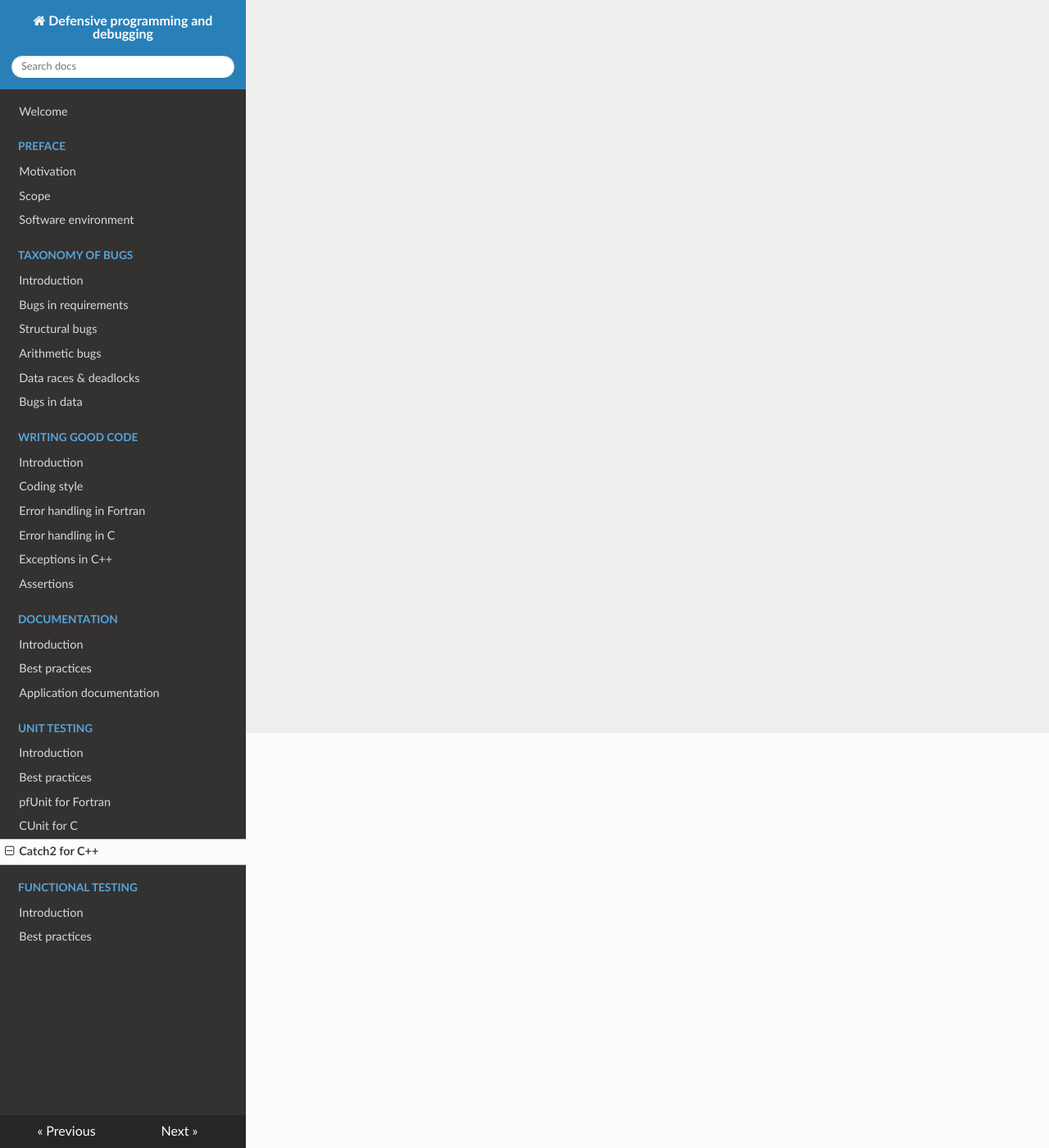
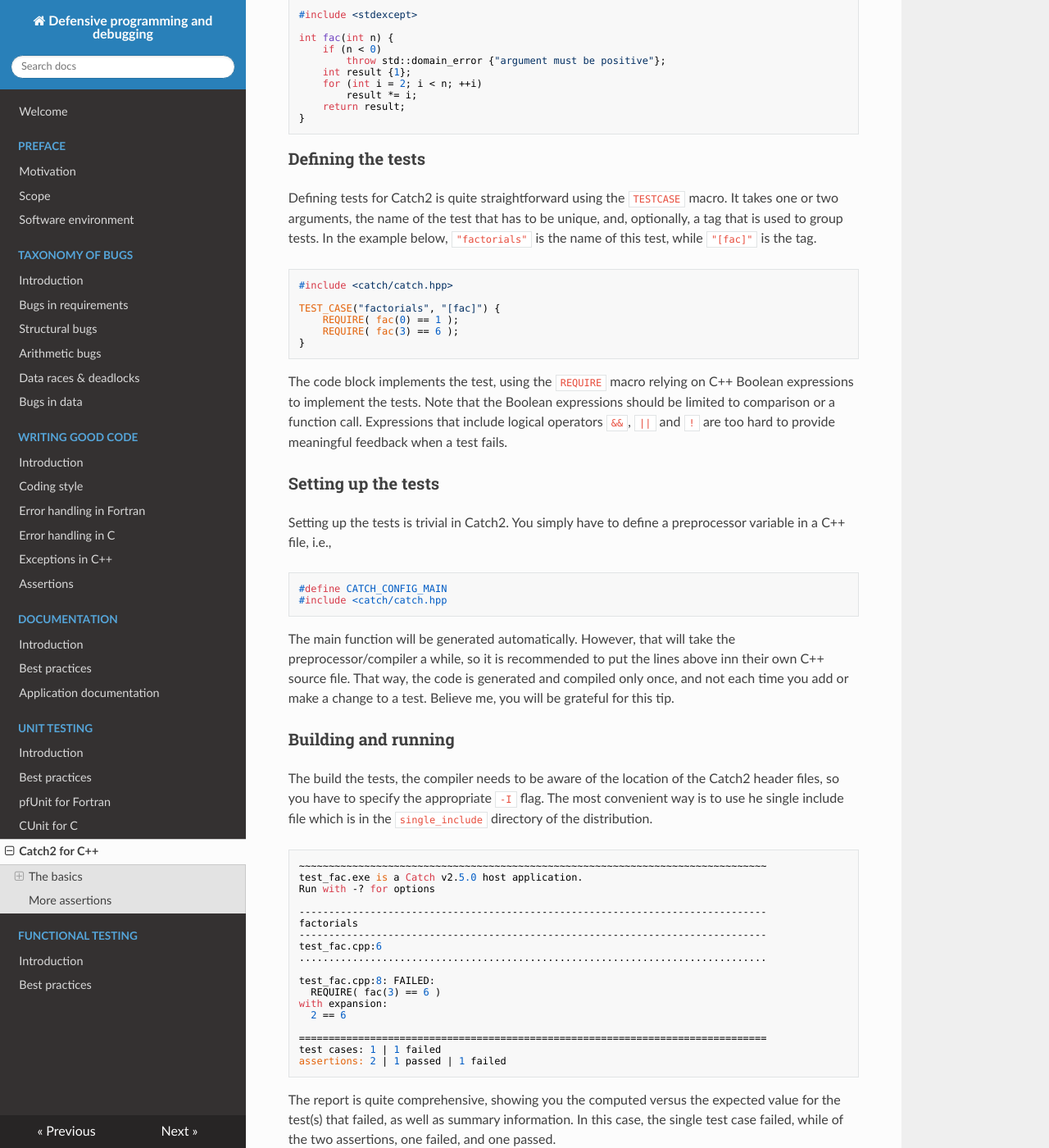
Before and after one commit to gjbex/Defensive_programming_and_debugging, an MkDocs documentation site: the page built from docs/Testing/UnitTesting/catch2_cpp.md, in a window 1280 px wide and 1400 px high, scrolled down 506 px. Shown: the whole window at 82% size. Built offline with MkDocs 1.6.1, drawn with Linux system fonts in a browser that asks for light colours; nearby versions of some CDN libraries; some of the changed text lies outside the part shown.

Commit message:
Add discussion of Catch2 require macros

```diff
--- a/docs/Testing/UnitTesting/catch2_cpp.md
+++ b/docs/Testing/UnitTesting/catch2_cpp.md
@@ -3,3 +3,131 @@
 Although you could use CUnit for testing C++ code, there are better alternatives.  A very nice framework is [Catch2](https://github.com/catchorg/Catch2).  You can express tests quite naturally using Catch2 so that they resemble a narrative.
 
 The framework takes a further step along that path by offering support for [Behaviour Driven Development](https://en.wikipedia.org/wiki/Behavior-driven_development) (BDD).
+
+Catch2 is a header-only library, so it is trivial to install, and has support for CMake if you're so inclined.
+
+
+## The basics
+
+The function under test computes the factorial of a given integer, i.e.,
+
+~~~~cpp
+#include <stdexcept>
+
+int fac(int n) {
+    if (n < 0)
+        throw std::domain_error {"argument must be positive"};
+    int result {1};
+    for (int i = 2; i < n; ++i)
+        result *= i;
+    return result;
+}
+~~~~
+
+
+### Defining the tests
+
+Defining tests for Catch2 is quite straightforward using the `TESTCASE` macro.  It takes one or two arguments, the name of the test that has to be unique, and, optionally, a tag that is used to group tests. In the example below, `"factorials"` is the name of this test, while `"[fac]"` is the tag.
+
+~~~~cpp
+#include <catch/catch.hpp>
+
+TEST_CASE("factorials", "[fac]") {
+    REQUIRE( fac(0) == 1 );
+    REQUIRE( fac(3) == 6 );
+}
+~~~~
+
+The code block implements the test, using the `REQUIRE` macro relying on C++ Boolean expressions to implement the tests.  Note that the Boolean expressions should be limited to comparison or a function call. Expressions that include logical operators `&&`, `||` and `!` are too hard to provide meaningful feedback when a test fails.
+
+
+### Setting up the tests
+
+Setting up the tests is trivial in Catch2.  You simply have to define a preprocessor variable in a C++ file, i.e.,
+
+~~~~cpp
+#define CATCH_CONFIG_MAIN
+#include <catch/catch.hpp
+~~~~
+
+The main function will be generated automatically.  However, that will take the preprocessor/compiler a while, so it is recommended to put the lines above inn their own C++ source file.  That way, the code is generated and compiled only once, and not each time you add or make a change to a test.  Believe me, you will be grateful for this tip.
+
+
+### Building and running
+
+The build the tests, the compiler needs to be aware of the location of the Catch2 header files, so you have to specify the appropriate `-I` flag.  The most convenient way is to use he single include file which is in the `single_include` directory of the distribution.
+
+~~~~
+~~~~~~~~~~~~~~~~~~~~~~~~~~~~~~~~~~~~~~~~~~~~~~~~~~~~~~~~~~~~~~~~~~~~~~~~~~~~~~~
+test_fac.exe is a Catch v2.5.0 host application.
+Run with -? for options
+
+-------------------------------------------------------------------------------
+factorials
+-------------------------------------------------------------------------------
+test_fac.cpp:6
+...............................................................................
+
+test_fac.cpp:8: FAILED:
+  REQUIRE( fac(3) == 6 )
+with expansion:
+  2 == 6
+
+===============================================================================
+test cases: 1 | 1 failed
+assertions: 2 | 1 passed | 1 failed
+~~~~
+
+The report is quite comprehensive, showing you the computed versus the expected value for the test(s) that failed, as well as summary information.  In this case, the single test case failed, while of the two assertions, one failed, and one passed.
+
+The `fac` function needs some work.
+
+
+## More assertions
+
+Although `REQUIRE` is Catch2's main work horse, a few other macros and features are very useful as well.  As was mentioned when discussing best practices, it is important to test for failure, and with Catch2, the `REQUIRE_THROWS_AS` can be used for this purpose.  In the example above, the `fac` function will throw a `domain_error` exception when its argument is strictly negative, since the factorial is only defined for positive integers.  Testing for this is straightforward.
+
+~~~~cpp
+#include <stdexcept>
+    ...
+    REQUIRE_THROWS_AS( fac(-1), std::domain_error );
+    ...
+~~~~
+
+To test on the exception's message, rather than its type, `REQUIRE_THROWS` can be used, e.g.,
+
+~~~~cpp
+    ...
+    REQUIRE_THROWS_WITH( fac(-1), "argument must be positive" );
+    ...
+~~~~
+
+This form is useful to test non-trivial exception messages.
+
+Finally, it is also possible to verify that an exception is thrown (`REQUIRE_THROWS`) or not (`REQUIRE_NOTHROW`).
+
+Catch2 has no dedicated macro for testing floating point equality, but the `Approx` class is provided for this purpose.  It has two methods to set either the relative (`epsilon`) or absolute (`margin`) accuracy of the comparison.  For instance, suppose that the function `compute_pi`, well, computes the value of pi, then it could be tested whether the result deviates from 3.14 by less than one percent as follows:
+
+~~~~cpp
+    REQUIRE( compute_pi() == Approx.epsilong(0.01) );
+~~~~
+
+Althernatively, the following test would check whether the computed value is in the interval [3.13, 3.15]:
+
+~~~~cpp
+    REQUIRE( compute_pi() == Approx.magrin(0.01) );
+~~~~
+
+Another quite useful macro is `REQUIRE_THAT`.  It takes two arguments, the computed value and a matcher.  To check whether a string matches a regular expression, the `Catch::Matchers::Matches` matcher can be used, e.g., suppose the function `gen_ip4_address` returns strings such as `"127.0.0.`"` to represent IP4 addresses, than the following `REQUIRE_THAT` macro would verify that.
+
+~~~~cpp
+    using Catch::Matchers::Matches;
+    ...
+    REQUIRE_THAT( gen_ip4_address(),
+                  Matches(R"(^\d{1,3}(?:\.\d{1,3}){3}$)") );
+    ...
+~~~~
+
+Besides the `Matches` matcher, Catch2 also defines `StartsWith`, `EndsWith`, `Equals` and `Contains` for `std::string`.  For `std::vector`, three matchers are defined, `Contains`, `ContainsVector` (subset) and `Equals`.  Moreover, a generic `Predicate` matcher can be used to turn a lambda function (or any callable for that matter into a matcher.
+
+Note that matchers can be combined into Boolean expressions involving the operators `&&`, `||` and `!`.
```
